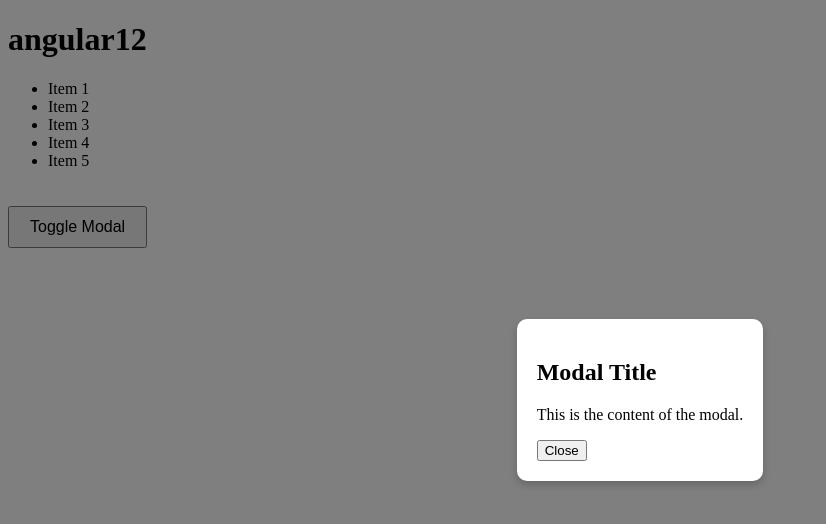
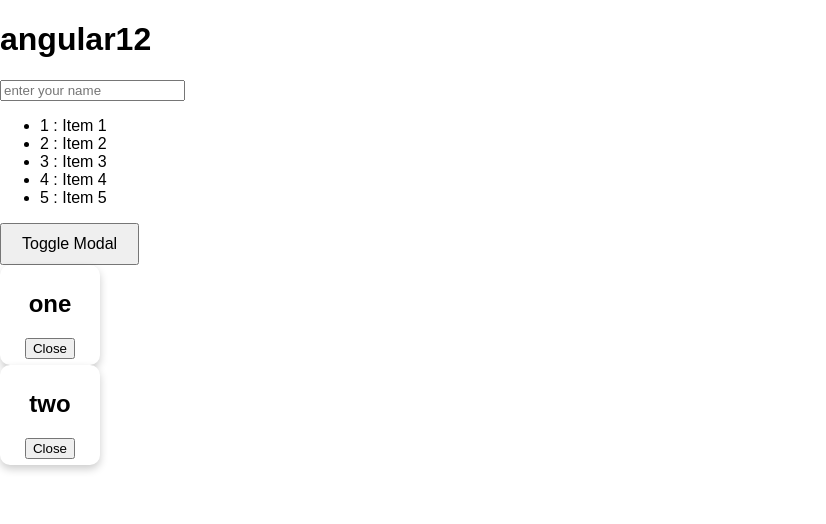
Before and after one commit to yzooop/angular, an Angular app: page / in a window 1280 px wide. Both pictures are taken after a click on the button "Toggle Modal". Shown: the top 524 px of the page, without its empty margins (0-826 px from the left). Built offline with nearby package versions, Linux system fonts and the light colour scheme.

Commit message:
ADD: property binding

```diff
--- a/src/app/app.component.css
+++ b/src/app/app.component.css
@@ -1,5 +1,4 @@
 button {
-  margin-top: 20px;
   padding: 10px 20px;
   font-size: 16px;
 }
--- a/src/app/app.component.html
+++ b/src/app/app.component.html
@@ -1,9 +1,13 @@
 <h1>{{ title }}</h1>
 
+<input placeholder="enter your name" [(ngModel)]="name">
+<p>{{name}}</p>
+
 <ul>
-  <li *ngFor="let item of items">{{ item }}</li>
+  <li *ngFor="let item of items; let i = index">{{i + 1}} : {{ item }}</li>
 </ul>
 
 <button (click)="toggleDiv()">Toggle Modal</button>
 
-<app-modal *ngIf="isVisible" (close)="toggleDiv()"></app-modal>
+<app-modal *ngIf="isVisible" (close)="toggleDiv()" [title]="'one'"></app-modal>
+<app-modal *ngIf="isVisible" (close)="toggleDiv()" [title]="'two'"></app-modal>
--- a/src/app/app.component.ts
+++ b/src/app/app.component.ts
@@ -6,6 +6,7 @@ import { Component } from '@angular/core';
   styleUrls: ['./app.component.css']
 })
 export class AppComponent {
+  name: string = '';
   title = 'angular12';
   items: string[] = ['Item 1', 'Item 2', 'Item 3', 'Item 4', 'Item 5'];
   isVisible: boolean = false;
--- a/src/app/app.module.ts
+++ b/src/app/app.module.ts
@@ -1,6 +1,6 @@
 import { NgModule } from '@angular/core';
 import { BrowserModule } from '@angular/platform-browser';
-
+import { FormsModule } from '@angular/forms';
 import { AppRoutingModule } from './app-routing.module';
 import { AppComponent } from './app.component';
 import { ModalComponent } from './modal/modal.component';
@@ -12,7 +12,8 @@ import { ModalComponent } from './modal/modal.component';
   ],
   imports: [
     BrowserModule,
-    AppRoutingModule
+    AppRoutingModule,
+    FormsModule
   ],
   providers: [],
   bootstrap: [AppComponent]
--- a/src/app/modal/modal.component.css
+++ b/src/app/modal/modal.component.css
@@ -1,18 +1,21 @@
 .modal {
-  position: fixed;
-  top: 0;
-  left: 0;
-  width: 100%;
-  height: 100%;
-  background: rgba(0, 0, 0, 0.5);
+  width: 100px;
+  height: 100px;
   display: flex;
   justify-content: center;
   align-items: center;
 }
 
 .modal-content {
+  width: 100%;
+  height: 100%;
   background: white;
-  padding: 20px;
   border-radius: 10px;
   box-shadow: 0 4px 8px rgba(0, 0, 0, 0.2);
+  padding: 20px;
+  display: flex;
+  justify-content: center;
+  align-items: center;
+  flex-direction: column;
+  box-sizing: border-box;
 }
--- a/src/app/modal/modal.component.html
+++ b/src/app/modal/modal.component.html
@@ -1,7 +1,6 @@
 <div class="modal">
   <div class="modal-content">
-    <h2>Modal Title</h2>
-    <p>This is the content of the modal.</p>
+    <h2>{{title}}</h2>
     <button (click)="closeModal()">Close</button>
   </div>
 </div>
--- a/src/app/modal/modal.component.ts
+++ b/src/app/modal/modal.component.ts
@@ -1,4 +1,4 @@
-import { Component, EventEmitter, Output } from '@angular/core';
+import { Component, EventEmitter, Input, Output } from '@angular/core';
 
 @Component({
   selector: 'app-modal',
@@ -6,6 +6,7 @@ import { Component, EventEmitter, Output } from '@angular/core';
   styleUrls: ['./modal.component.css']
 })
 export class ModalComponent {
+  @Input() title: string = ''
   @Output() close = new EventEmitter<void>();
 
   closeModal(): void {
--- a/src/styles.css
+++ b/src/styles.css
@@ -1 +1,7 @@
 /* You can add global styles to this file, and also import other style files */
+body {
+  font-family: Arial, sans-serif;
+  margin: 0;
+  padding: 0;
+  box-sizing: border-box;
+}
```
